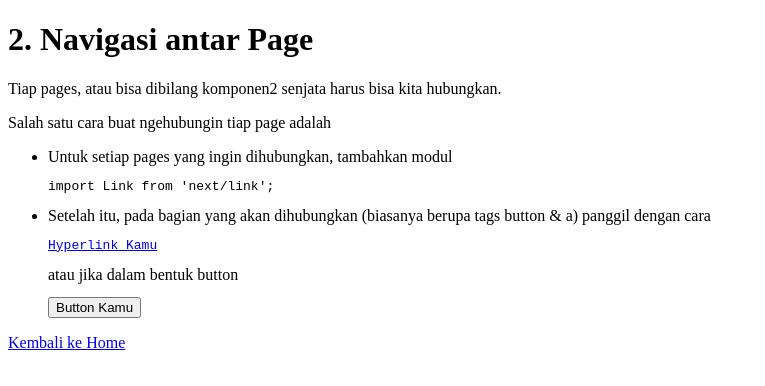
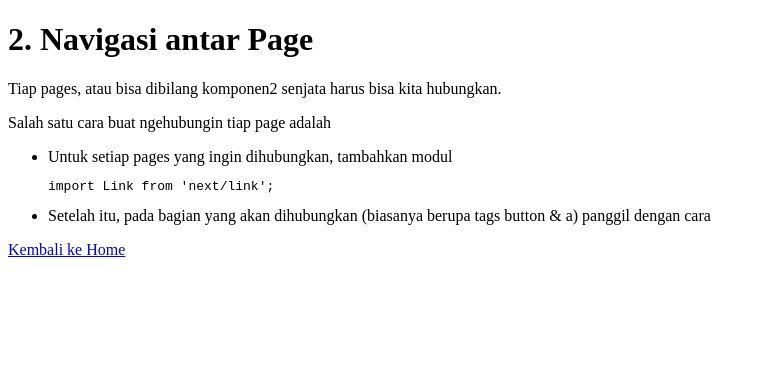
Before and after one commit to crazy7th/pwa-next, a Next.js app: page /mission1/quest_2 in a window 1280 px wide. Shown: the top 386 px of the page, without its empty margins (0-765 px from the left). Built offline with nearby package versions, Linux system fonts and the light colour scheme.

Commit message:
[url] update url (mungkin ini penyebab errornya)

```diff
--- a/pages/mission1/quest_2.js
+++ b/pages/mission1/quest_2.js
@@ -13,7 +13,7 @@ const Quest1 = () => (
             </li>
             <li>
                 Setelah itu, pada bagian yang akan dihubungkan (biasanya berupa tags button & a) panggil dengan cara
-                <pre>
+                {/* <pre>
                     <code>
                         <Link href="/your_url">
                             <a>Hyperlink Kamu</a>
@@ -27,7 +27,7 @@ const Quest1 = () => (
                             <button>Button Kamu</button>
                         </Link>
                     </code>
-                </pre>
+                </pre> */}
             </li>
         </ul>
 
```
